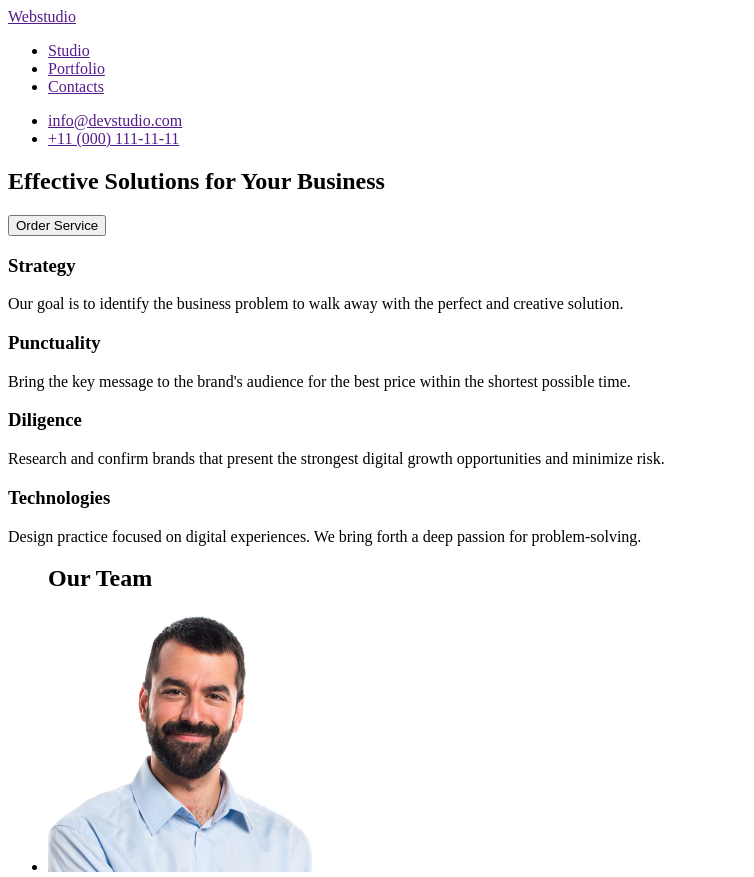
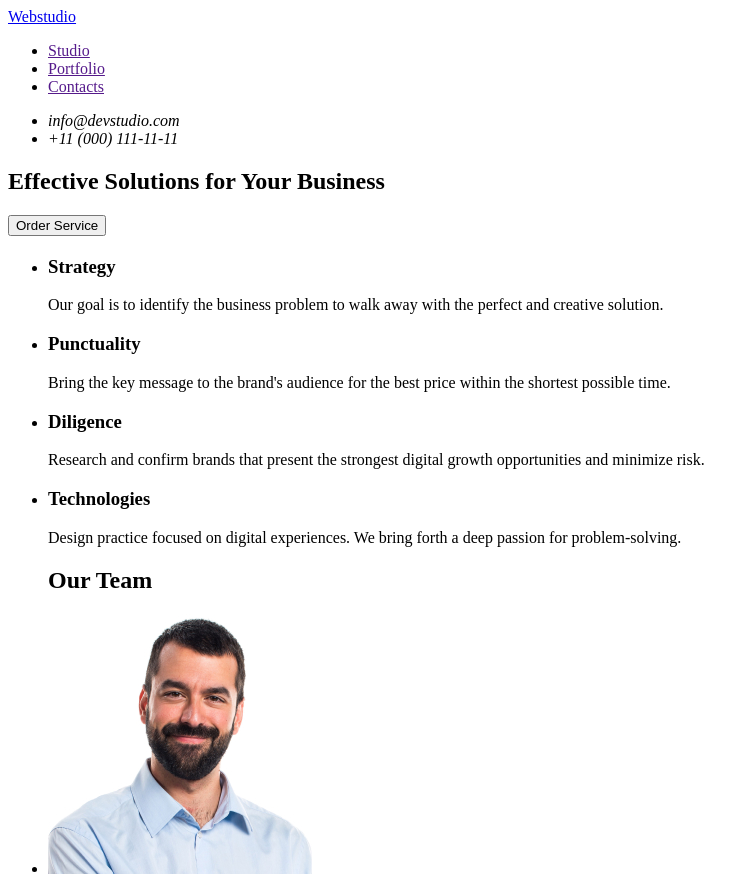
Before and after one commit to Rudiarity/goit-markup-hw-01, a plain HTML site: page index.html in a window 1280 px wide. Shown: the top 877 px of the page, without its empty margins (0-754 px from the left). Drawn offline with Linux system fonts and the light colour scheme.

Commit message:
finalization 11.01

```diff
--- a/index.html
+++ b/index.html
@@ -8,7 +8,7 @@
 <body>
     <header>
        <nav>
-        <a href="">Webstudio</a>
+        <a href="index.html">Webstudio</a>
         <ul>
             <li><a href="">Studio</a></li>
             <li><a href="">Portfolio</a></li>
@@ -17,35 +17,40 @@
          </nav>
 
         <ul>
-            <li><a href="">info@devstudio.com</a></li>
-            <li> <a href="">+11 (000) 111-11-11</a></li>
+            <li><address hrev="mailto:info@devstudio.com">info@devstudio.com</address></li>
+            <li> <address hrev="tel:+110001111111">+11 (000) 111-11-11</address></li>
          </ul>
             </header>
     <main>
 <section>
-    <div>
     <h1>Effective Solutions for Your Business</h1>
-    <button type="button" >Order Service</button>
-    </div>
+    <button type="button">Order Service</button>
 </section>
 <section>
-    <div>
-    <h3>Strategy</h3>
+    <heden><h2></h2></heden>
+    <ul>
+    <li>
+        <h3>Strategy</h3>
     <p>Our goal is to identify the business problem to walk away with the perfect and creative solution.</p>
-    </div>
-    <div>
-        <h3>Punctuality</h3>
+    </li>
+
+    <li>
+    <h3>Punctuality</h3>
         <p>Bring the key message to the brand's audience for the best price within the shortest possible time.</p>
-    </div>
-    <div>
-        <h3>Diligence</h3>
+    </li>
+
+    <li>
+    <h3>Diligence</h3>
          <p>Research and confirm brands that present the strongest digital growth opportunities and minimize risk.
         </p>
-    </div>
-    <div>
+    </li>
+
+       <li>
         <h3>Technologies</h3>
         <p>Design practice focused on digital experiences. We bring forth a deep passion for problem-solving.</p>
-    </div>
+    </li>
+    </ul>
+
     </section>
 
 <section>
@@ -85,15 +90,11 @@
         </li>
      </ul>
    </section>
-
-<section>
-    <a href="">Webstudio</a>
+   </main>
+   <footer>
+     <a href="">Webstudio</a>
     <p>Increase the flow of customers and sales for your business with digital marketing & growth solutions.</p>
-</section>
-
-
-
-    </main>
+   </footer>
 
 </body>
 </html>
```
